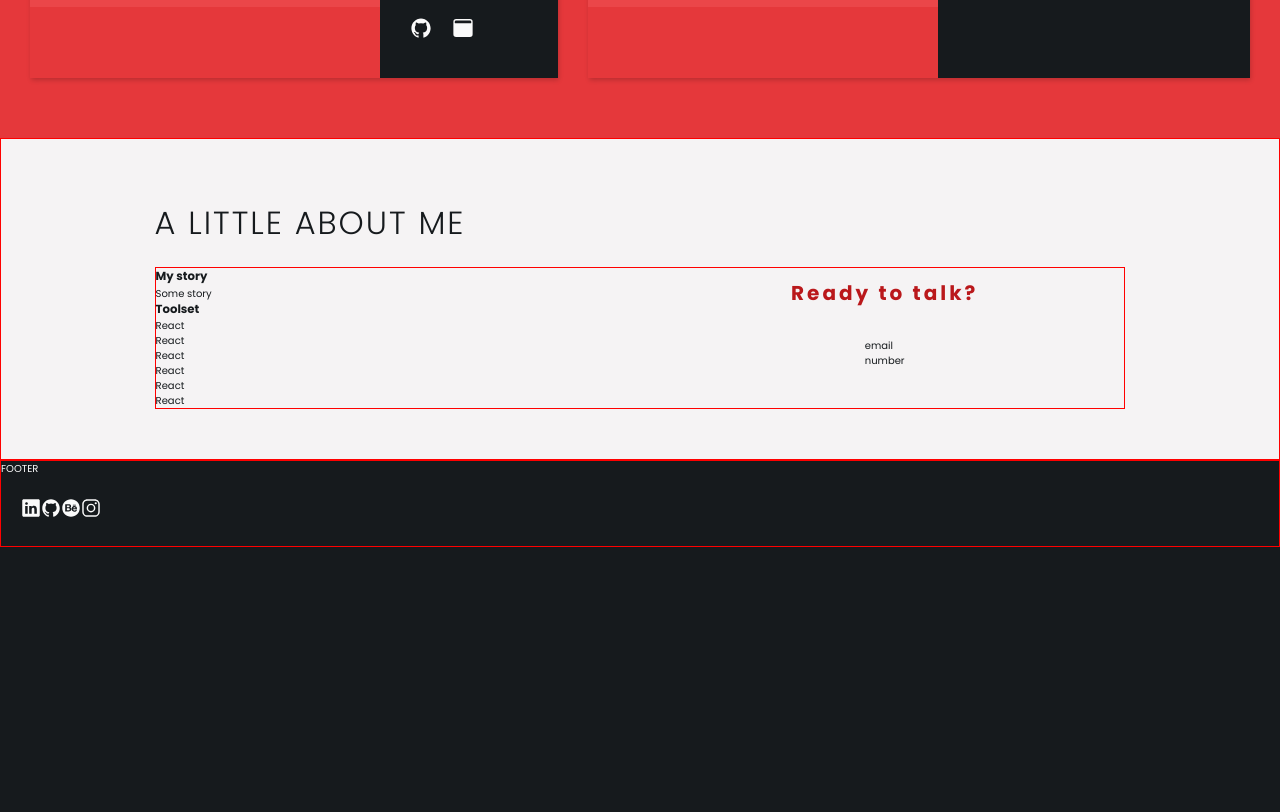
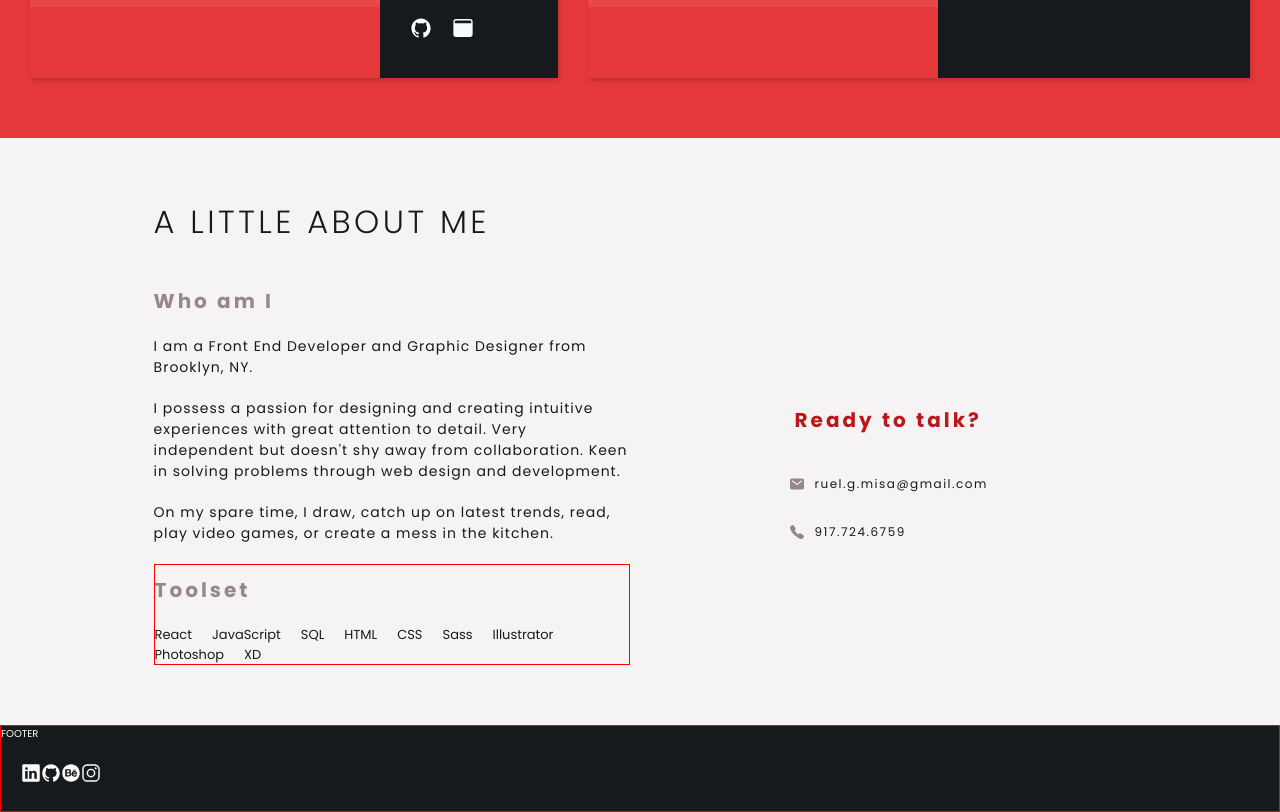
Before and after one commit to theruelmisa/theruelmisa_v1, a React (Create React App) app: page / in a window 1280 px wide. Shown: the part 1740-2552 px from the top of the page. Before the commit the page ends 2287 px from the top, so only its background shows below. Built offline with nearby package versions, Linux system fonts and the light colour scheme; grey boxes are pictures that could not be loaded.

Commit message:
finished styling contact and backstory portions of about section

```diff
--- a/src/components/About/About.elements.js
+++ b/src/components/About/About.elements.js
@@ -5,19 +5,77 @@ export const AboutContainer = styled.section`
     grid-column: full-start / full-end;
     background-color: rgb(var(--grey-light));
     padding: 5rem 12%;
-    border: 1px solid red;
+
+    /* @media screen and (max-width: 1440px) {
+    } */
+
+    @media screen and (max-width: 960px) {
+
+        & > h1 {
+            text-align: center;
+        }
+    }
+
+    @media screen and (max-width: 768px) {
+        & * {
+            text-align: center;
+        }
+    }
 `;
 
 export const ContentBox = styled.div`
     display: grid;
     grid-template-columns: repeat(2, 1fr);
-    grid-gap: 1rem;
+    grid-gap: 2rem;
     color: rgb(var(--black));
-    border: 1px solid red;
 
     @media screen and (max-width: 768px) {
         grid-template-columns: 1fr;
         grid-gap: 3rem;
+    }
+
+`;
+
+export const AboutContent = styled.div`
+`;
+
+export const StoryBox = styled.div`
+    margin-bottom: 2rem;
+    font-size: clamp(1.2rem, 2vw, 1.4rem);
+    letter-spacing: .1rem;
+
+    & > p {
+
+        &:not(:last-of-type) {
+            margin-bottom: 2rem;
+        }
+    }
+`;
+
+export const AboutSubheading = styled(SubHeading)`
+    padding: 1rem 0;
+    font-size: clamp(1.4rem, 2vw, 2rem);
+    font-weight: 700;
+    color: rgb(var(--grey-dark));
+`;
+
+export const SkillsBox = styled.div`
+    border: 1px solid red;
+    margin-bottom: 1rem;
+`;
+
+export const Skills = styled.ul`
+    display: flex;
+    flex-wrap: wrap;
+    align-items: center;
+    font-size: clamp(1.2rem, 2vw, 1.3rem);
+
+    & > li {
+
+
+        &:not(:last-child) {
+            margin-right: 2rem;
+        }
     }
 `;
 
@@ -25,12 +83,38 @@ export const Contact = styled.div`
     display: flex;
     flex-direction: column;
     align-items: center;
+    margin: auto;
 `;
 
 export const ContactTitle = styled(SubHeading)`
-    text-align: center;
     font-size: clamp(1.4rem, 2vw, 2rem);
     font-weight: 700;
     color: rgb(var(--red-main));
-    margin-bottom: 2rem;
+    margin-bottom: 1.5rem;
 `;
+
+export const ContactDetails = styled.ul`
+    padding: 1rem 2rem;
+    font-size: clamp(1rem, 2vw, 1.2rem);
+
+
+    & > li {
+        display: flex;
+        align-items: center;
+        padding: .5rem 2rem;
+
+        & > svg {
+            font-size: clamp(1.3rem, 2vw, 1.6rem);
+            color: rgb(var(--grey-dark));
+        }
+
+        & > span {
+            margin-left: 1rem;
+            letter-spacing: .15rem;
+        }
+
+        &:not(:last-of-type) {
+            margin-bottom: 2rem;
+        }
+    }
+`;
--- a/src/components/About/About.jsx
+++ b/src/components/About/About.jsx
@@ -1,39 +1,64 @@
-import React from 'react'
-import { AboutContainer, ContentBox, Contact, ContactTitle } from './About.elements';
+import React from 'react';
+import { aboutDetails } from '../../data/aboutData';
+import {
+    AboutContainer,
+    ContentBox,
+    AboutContent,
+    AboutSubheading,
+    StoryBox,
+    SkillsBox,
+    Skills,
+    Contact,
+    ContactTitle,
+    ContactDetails,
+} from './About.elements';
 import { MainHeading } from '../../globalStyles';
+import { IoCall, IoMail } from 'react-icons/io5';
 
 
 
 const About = () => {
+
+    const { backstory1, backstory2, backstory3, skills } = aboutDetails;
+
     return (
         <AboutContainer name="about">
             <MainHeading darkText={true}>
                 A little about me
             </MainHeading>
             <ContentBox>
-                <div>
-                    <div>
-                        <h3>My story</h3>
-                        <p>Some story</p>
-                    </div>
-                    <div>
-                        <h3>Toolset</h3>
-                        <ul>
+                <AboutContent>
+                    <StoryBox>
+                        <AboutSubheading>Who am I</AboutSubheading>
+                        <p>{backstory1}</p>
+                        <p>{backstory2}</p>
+                        <p>{backstory3}</p>
+                    </StoryBox>
+                    <SkillsBox>
+                        <AboutSubheading>Toolset</AboutSubheading>
+                        <Skills>
                             <li>React</li>
-                            <li>React</li>
-                            <li>React</li>
-                            <li>React</li>
-                            <li>React</li>
-                            <li>React</li>
-                        </ul>
-                    </div>
-                </div>
+                            <li>JavaScript</li>
+                            <li>SQL</li>
+                            <li>HTML</li>
+                            <li>CSS</li>
+                            <li>Sass</li>
+                            <li>Illustrator</li>
+                            <li>Photoshop</li>
+                            <li>XD</li>
+                        </Skills>
+                    </SkillsBox>
+                </AboutContent>
                 <Contact>
                     <ContactTitle>Ready to talk?</ContactTitle>
-                    <ul>
-                        <li>email</li>
-                        <li>number</li>
-                    </ul>
+                    <ContactDetails>
+                        <li>
+                            <IoMail /> <span>ruel.g.misa@gmail.com</span>
+                        </li>
+                        <li>
+                            <IoCall /> <span>917.724.6759</span>
+                        </li>
+                    </ContactDetails>
                 </Contact>
             </ContentBox>
         </AboutContainer>
--- /dev/null
+++ b/src/data/aboutData.js
@@ -0,0 +1,17 @@
+export const aboutDetails = {
+    backstory1: "I am a Front End Developer and Graphic Designer from Brooklyn, NY.",
+    backstory2: "I possess a passion for designing and creating intuitive experiences with great attention to detail. Very independent but doesn't shy away from collaboration. Keen in solving problems through web design and development.",
+    backstory3: "On my spare time, I draw, catch up on latest trends, read, play video games, or create a mess in the kitchen.",
+    skills: [
+        'React',
+        'JavaScript',
+        'SQL',
+        'Firebase',
+        'HTML',
+        'CSS',
+        'Sass',
+        'Illustrator',
+        'Photoshop',
+        'XD'
+    ]
+};
--- a/src/globalStyles.js
+++ b/src/globalStyles.js
@@ -8,7 +8,7 @@ const GlobalStyles = createGlobalStyle`
         --red-light: 229, 56, 59;
         --red-dark: 164, 22, 26;
         --grey-light: 245, 243, 244;
-        --grey-dark: 211, 211, 211;
+        --grey-dark: 151, 136, 135;
         --white: 250, 250, 250;
         --black: 22, 26, 29;
         // --black-dark: 11, 9, 10;
@@ -57,11 +57,11 @@ export const MainContainer = styled.div`
 // TYPOGRAPHY
 
 export const MainHeading = styled.h1`
-    letter-spacing: .2rem;
+    letter-spacing: .35rem;
     font-weight: 300;
-    font-size: 3.2rem;
+    font-size: clamp(2rem, 4vw, 3.2rem);
     text-transform: uppercase;
-    margin-bottom: 1rem;
+    margin-bottom: 2rem;
     padding: 1rem 0;
     color: ${ props => props.darkText ? 'rgb(var(--black))' : 'inherit'};
 `;
```
Also changed, not shown: 1 other file (tests, documents, lock files or other folders).
